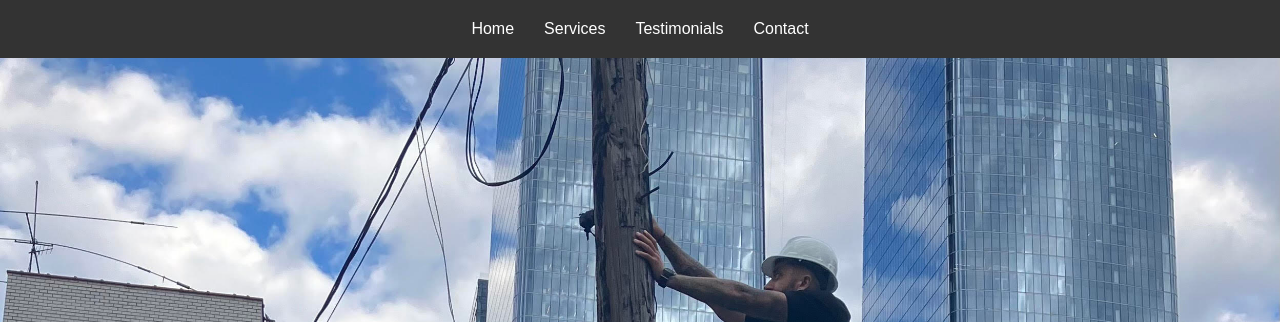
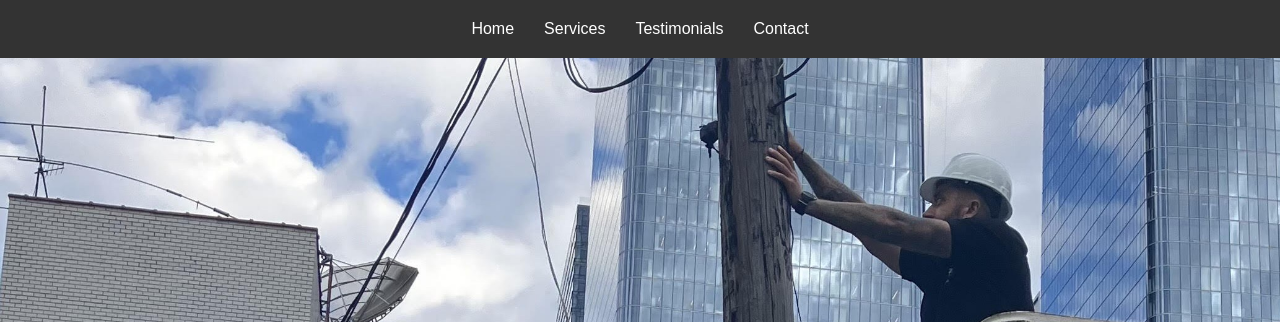
Before and after one commit to seanyvesroy/Cruz, a plain HTML site: page index.html in a window 1280 px wide. Shown: the top 322 px of the page. Drawn offline with Linux system fonts and the light colour scheme; no server answers.

Commit message:
re center

```diff
--- a/styles.css
+++ b/styles.css
@@ -42,7 +42,7 @@
 
   #home {
     position: relative;
-    background: url('images/unnamed.jpg') center/cover no-repeat;
+    background: url('images/unnamed1.jpg') center/cover no-repeat;
     height: 100vh; /* Full viewport height */
     display: flex;
     align-items: center;
```
Also changed, not shown: images/unnamed1.jpg (added).
